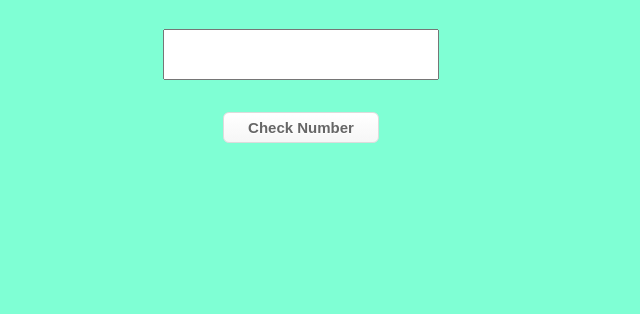
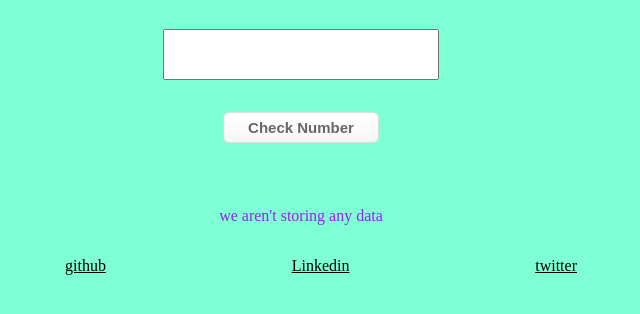
Before and after one commit to sahitm/is-your-birthday-lucky-app, a plain HTML site: page index.html in a window 1280 px wide. Shown: the part 366-680 px from the top of the page, without its empty margins (339-979 px from the left). Drawn offline with Linux system fonts and the light colour scheme.

Commit message:
style - added disclaimer and footer section

```diff
--- a/index.html
+++ b/index.html
@@ -20,6 +20,33 @@
 
     <h3 class="message"></h3>
 
+        <footer class="footer">
+          <div class="disclaimer">we aren't storing any data</div>
+        <ul class="social-links list-non-bullet">
+          <li class="list-item-inline">
+            <a class="link" href="https://github.com/sahitm" target="_blank"
+              >github</a
+            >
+          </li>
+          <li class="list-item-inline">
+            <a
+              class="link"
+              href="https://www.linkedin.com/in/sahit-mandapati/"
+              target="_blank"
+              >Linkedin</a
+            >
+          </li>
+          <li class="list-item-inline">
+            <a
+              class="link"
+              href="https://twitter.com/SahitMandapati"
+              target="_blank"
+              >twitter</a
+            >
+          </li>
+        </ul>
+      </footer>
+
     <script src="index.js"></script>
 </body>
 </html>
--- a/style.css
+++ b/style.css
@@ -44,3 +44,22 @@ input{
 	position:relative;
 	top:1px;
 }
+
+.social-links{
+	display: flex;
+	justify-content: space-between;
+	width: 40vw;
+	margin: 2rem auto;
+
+}
+
+li{
+	list-style: none;
+}
+
+a { color: inherit; }
+
+.disclaimer{
+   color: blueviolet;
+  text-align: center;
+}
```
